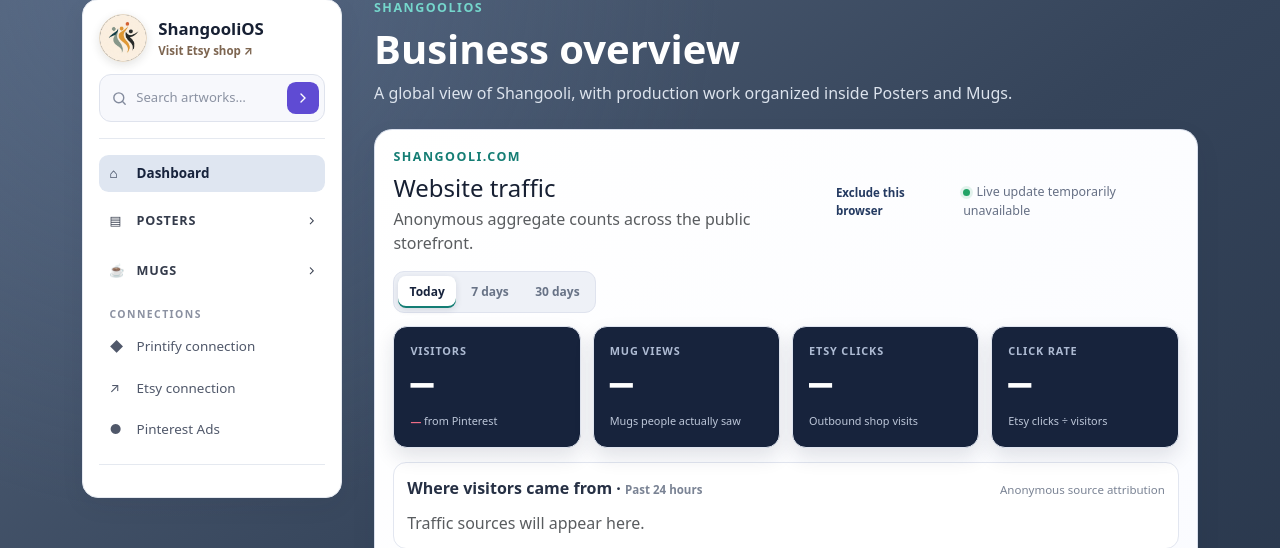
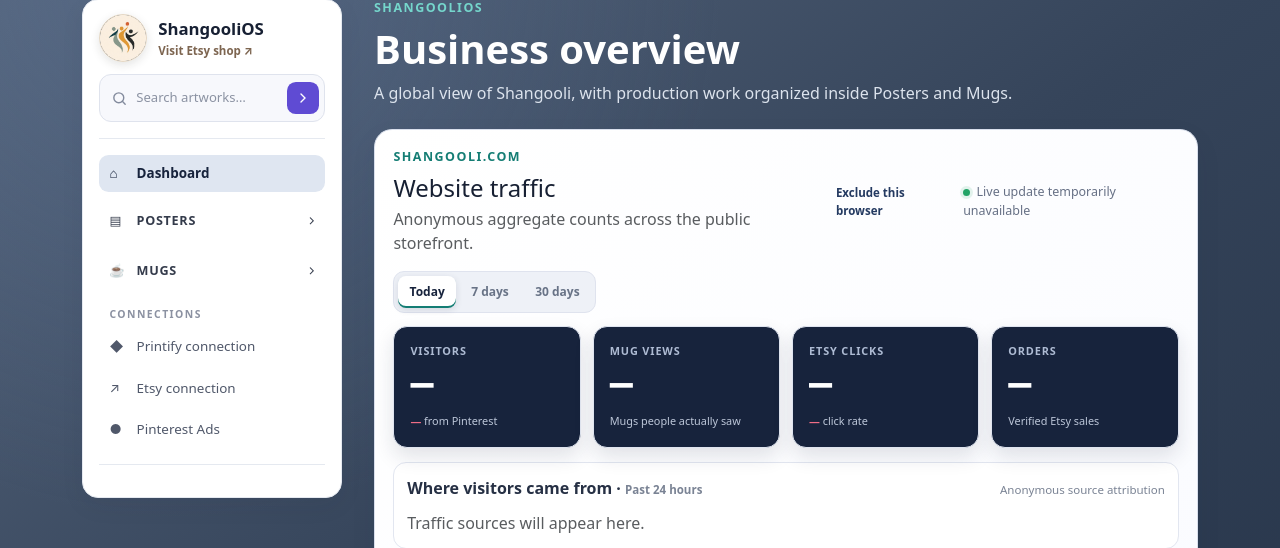
Before and after one commit to kamyar739/ShangooliOS, a Python web app: template web/templates/index.html in a window 1280 px wide. Shown: the part 25-573 px from the top of the page. Run offline with Jinja, Linux system fonts and the light colour scheme; the template is opened without the code that fills it, so the values that code supplies are empty.

Commit message:
Show orders in dashboard funnel

```diff
--- a/web/templates/index.html
+++ b/web/templates/index.html
@@ -25,9 +25,9 @@
       <i aria-hidden="true">→</i>
       <article><span>Mug views</span><strong data-funnel="mug_views">—</strong><small>Mugs people actually saw</small></article>
       <i aria-hidden="true">→</i>
-      <article><span>Etsy clicks</span><strong data-funnel="etsy_clicks">—</strong><small>Outbound shop visits</small></article>
+      <article><span>Etsy clicks</span><strong data-funnel="etsy_clicks">—</strong><small><b data-funnel="click_rate">—</b> click rate</small></article>
       <i aria-hidden="true">→</i>
-      <article><span>Click rate</span><strong data-funnel="click_rate">—</strong><small>Etsy clicks ÷ visitors</small></article>
+      <article><span>Orders</span><strong data-funnel="orders">—</strong><small>Verified Etsy sales</small></article>
     </div>
     <section class="traffic-source-panel" aria-labelledby="traffic-source-title">
       <div class="website-traffic-section-heading"><strong id="traffic-source-title">Where visitors came from · <span data-mug-period-label>Past 24 hours</span></strong><span>Anonymous source attribution</span></div>
@@ -117,6 +117,9 @@
     const period = activePeriod; const totals = commerceData.totals?.[period] || {};
     panel.querySelector('[data-commerce="ad_spend"]').textContent = money(totals.ad_spend_cents);
     panel.querySelector('[data-commerce="orders"]').textContent = number(totals.orders).toLocaleString();
+    const funnelOrders = panel.querySelector('[data-funnel="orders"]');
+    funnelOrders.textContent = number(totals.orders).toLocaleString();
+    funnelOrders.classList.remove('is-flipping'); void funnelOrders.offsetWidth; funnelOrders.classList.add('is-flipping');
     panel.querySelector('[data-commerce="profit"]').textContent = money(totals.estimated_profit_cents);
     panel.querySelector('[data-commerce="profit_per_order"]').textContent = number(totals.orders) ? money(totals.estimated_profit_per_order_cents) : '—';
     const trafficByDate = new Map(trafficData.daily.map(row => [row.event_date,row])); const rows = commerceData.daily.slice(-(activePeriod === '30d' ? 30 : activePeriod === '24h' ? 1 : 7)).reverse();
```
Also changed, not shown: tests/test_dashboard.py (+2 -0 lines).
